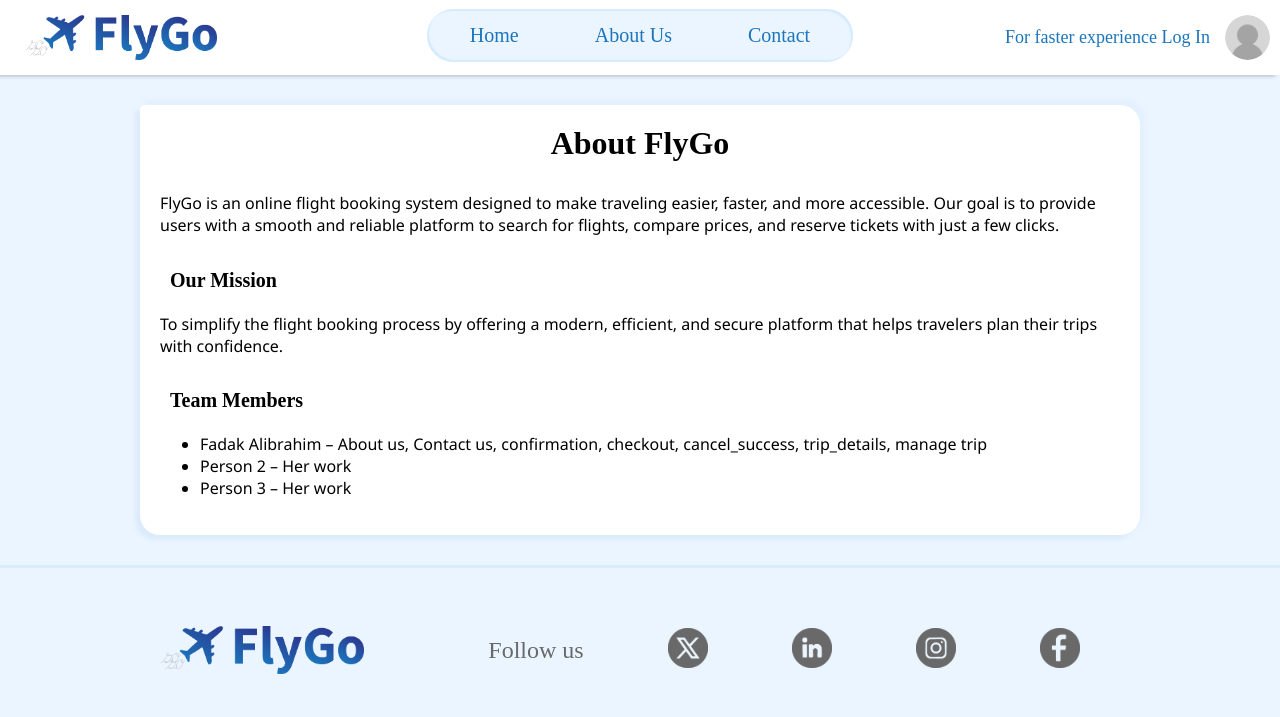
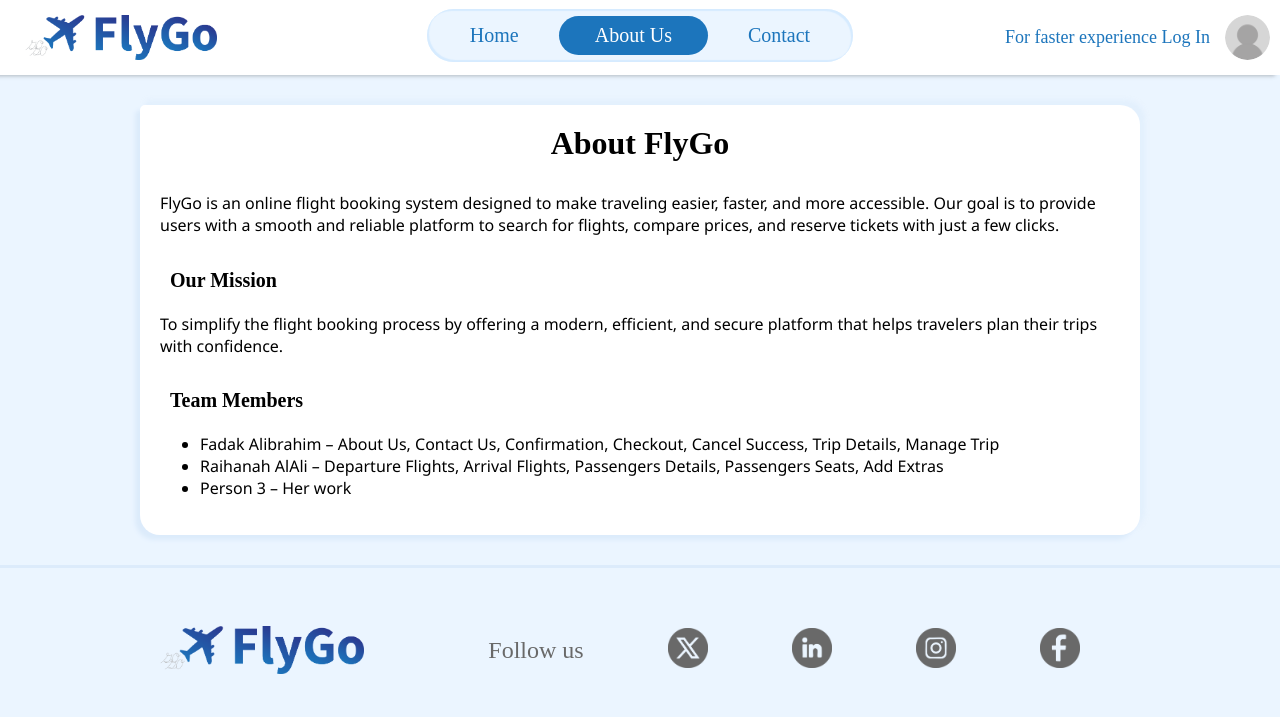
Before and after one commit to RNA6/Airline_Reservation_System, a PHP site: page /Airline_Reservation_System/about-us.php in a window 1280 px wide. Shown: the top 717 px of the page. Run offline with PHP 8.4, Linux system fonts and the light colour scheme.

Commit message:
fixing problems

```diff
--- a/about-us.php
+++ b/about-us.php
@@ -1,11 +1,7 @@
-<!DOCTYPE html>
-<html lang="en">
-<head>
-    <?php
-        $title = "About Us - FlyGo";
-        include('header/head.php');
-    ?>
-    <link rel="stylesheet" href="style.css">
+<?php
+    $title = "About Us";
+    include('header/head.php');
+?>
 </head>
 
 <body>
@@ -33,8 +29,8 @@
 
         <h2 class="common-text section-title">Team Members</h2>
         <ul class="about-list">
-            <li>Fadak Alibrahim – About us, Contact us, confirmation, checkout, cancel_success, trip_details, manage trip</li>
-            <li>Person 2 – Her work</li>
+            <li>Fadak Alibrahim – About Us, Contact Us, Confirmation, Checkout, Cancel Success, Trip Details, Manage Trip</li>
+            <li>Raihanah AlAli – Departure Flights, Arrival Flights, Passengers Details, Passengers Seats, Add Extras</li>
             <li>Person 3 – Her work</li>
         </ul>
 
@@ -43,6 +39,3 @@
 </main>
 
 <?php include('footer/footer.php'); ?>
-
-</body>
-</html>
--- a/footer/footer.php
+++ b/footer/footer.php
@@ -1,14 +1,14 @@
 <div id="footer">
     <hr class="footer-line"/>
 
-    <a class="lo" href="#"><img Id="logo" src="../header/logo.png" alt="FlyGo Logo"/></a>
+    <a class="lo" href="#"><img Id="logo" src="http://localhost/Airline_Reservation_System/header/logo.png" alt="FlyGo Logo"/></a>
 
     <div class="lo">
         <p class="lo">Follow us</p>
-        <a class="lo" href="https://x.com/"><img class="sm-img" src="../footer/X.png"/></a>
-        <a class="lo" href="https://www.linkedin.com/login/ar"><img class="sm-img" src="../footer/in.png"/></a>
-        <a class="lo" href="https://www.instagram.com/"><img class="sm-img" src="../footer/insta.png"/></a>
-        <a class="lo" href="https://www.facebook.com/"><img class="sm-img" src="../footer/f.png"/></a>
+        <a class="lo" href="https://x.com/"><img class="sm-img" src="http://localhost/Airline_Reservation_System/footer/X.png"/></a>
+        <a class="lo" href="https://www.linkedin.com/login/ar"><img class="sm-img" src="http://localhost/Airline_Reservation_System/footer/in.png"/></a>
+        <a class="lo" href="https://www.instagram.com/"><img class="sm-img" src="http://localhost/Airline_Reservation_System/footer/insta.png"/></a>
+        <a class="lo" href="https://www.facebook.com/"><img class="sm-img" src="http://localhost/Airline_Reservation_System/footer/f.png"/></a>
 
     </div>
 
--- a/header/head.php
+++ b/header/head.php
@@ -1,15 +1,16 @@
 <!DOCTYPE html>
-<html>
+<html lang="en">
 
     <head>
+        <meta charset="UTF-8">
+        <meta name="viewport" content="width=device-width, initial-scale=1.0">
+        <link rel="stylesheet" href="http://localhost/Airline_Reservation_System/style.css">
+        <link rel="stylesheet" href="https://cdnjs.cloudflare.com/ajax/libs/font-awesome/6.0.0/css/all.min.css">
+        <link rel="shortcut icon" href="../header/title_icon.ico">
         <title><?php echo $title ?> | FlyGo</title>
-        <link rel="stylesheet" href="../style.css">
-        <link rel="stylesheet" href="https://cdnjs.cloudflare.com/ajax/libs/font-awesome/6.0.0/css/all.min.css">
-        <link rel="shortcut icon" href="header/title_icon.ico">
 
         <script>
             let loggedIn = <?php echo isset($_SESSION['passport']) ? 'true' : 'false'; ?>;
-
 
             function toggleUserMenu() {
                 document.getElementById("userDropdown").style.display =
@@ -33,7 +34,6 @@
                 }
             }
 
-
             window.onclick = function(event) {
                 if (!event.target.matches('.user-icon')) {
                     document.getElementById("userDropdown").style.display = "none";
--- a/header/header.php
+++ b/header/header.php
@@ -2,37 +2,37 @@
     <div class="divHeader">
 
         <div class="logo-div">
-            <a href="#"><img id="logo-img" src="../header/Logo.png" /></a>
+            <a href="http://localhost/Airline_Reservation_System/home/home.php"><img id="logo-img" src="http://localhost/Airline_Reservation_System/header/Logo.png" /></a>
         </div>
 
         <div class="header-menu">
 
             <ul>
-                <li class="Home <?php if($title === "Home") echo "on"; ?>"><a href="../home/home.php">Home</a></li>
-                <li class="About Us <?php if($title === "About Us") echo "on"; ?>"><a href="#">About Us</a></li>
-                <li class="Contact <?php if($title === "Contact") echo "on"; ?>"><a href="#">Contact</a></li>
+                <li class="Home <?php if($title === "Home") echo "on"; ?>"><a href="http://localhost/Airline_Reservation_System/home/home.php">Home</a></li>
+                <li class="About Us <?php if($title === "About Us") echo "on"; ?>"><a href="http://localhost/Airline_Reservation_System/about-us.php">About Us</a></li>
+                <li class="Contact <?php if($title === "Contact Us") echo "on"; ?>"><a href="http://localhost/Airline_Reservation_System/contact-us.php">Contact</a></li>
             </ul>
         </div>
 
         <div class="header-h3-div">
             <?php if (!isset($_SESSION['passport'])): ?>
-                <h3 id="header-text">For faster experience <a id="logIn" href="../SignIn-Page/SignIn-Page.php">Log In</a></h3>
+                <h3 id="header-text">For faster experience <a id="logIn" href="http://localhost/Airline_Reservation_System/SignIn-Page/SignIn-Page.php">Log In</a></h3>
             <?php endif; ?>
 
         </div>
 
         <div class="header-text-img">
             <div class="user-menu-container">
-                <img src="../header/userProfile.png" class="user-icon" onclick="toggleUserMenu()">
+                <img src="http://localhost/Airline_Reservation_System/header/userProfile.png" class="user-icon" onclick="toggleUserMenu()">
 
                  <div class="user-dropdown" id="userDropdown">
                     <!-- If user in login -->
-                    <a href="../Profile/Profile.php" class="logged-in only-logged">User Info</a>
+                    <a href="http://localhost/Airline_Reservation_System/Profile/Profile.php" class="logged-in only-logged">User Info</a>
                     <a href="#" class="logged-in only-logged">My Trips</a>
-                    <a href="../header/LogOut.php" class="logged-in only-logged">Log Out</a>
+                    <a href="http://localhost/Airline_Reservation_System/header/LogOut.php" class="logged-in only-logged">Log Out</a>
 
                     <!-- If user in logOut -->
-                    <a href="../SignIn-Page/SignIn-Page.php" class="not-logged only-not-logged">Log In</a>
+                    <a href="http://localhost/Airline_Reservation_System/SignIn-Page/SignIn-Page.php" class="not-logged only-not-logged">Log In</a>
                 </div>
             </div>
         </div>
--- a/style.css
+++ b/style.css
@@ -1265,13 +1265,13 @@ a{
 }
 
 .flight-form #from{
-    background-image: url('from.png');
+    background-image: url('home/from.png');
     background-position: 350px center;
     background-size: 24px 24px;
     background-repeat: no-repeat;
 }
 .flight-form #to{
-    background-image: url('to.png');
+    background-image: url('home/to.png');
     background-position: 350px center;
     background-size: 24px 24px;
     background-repeat: no-repeat;
```
Also changed, not shown: SignIn-Page/SignIn-Page.php (+1 -6 lines).
